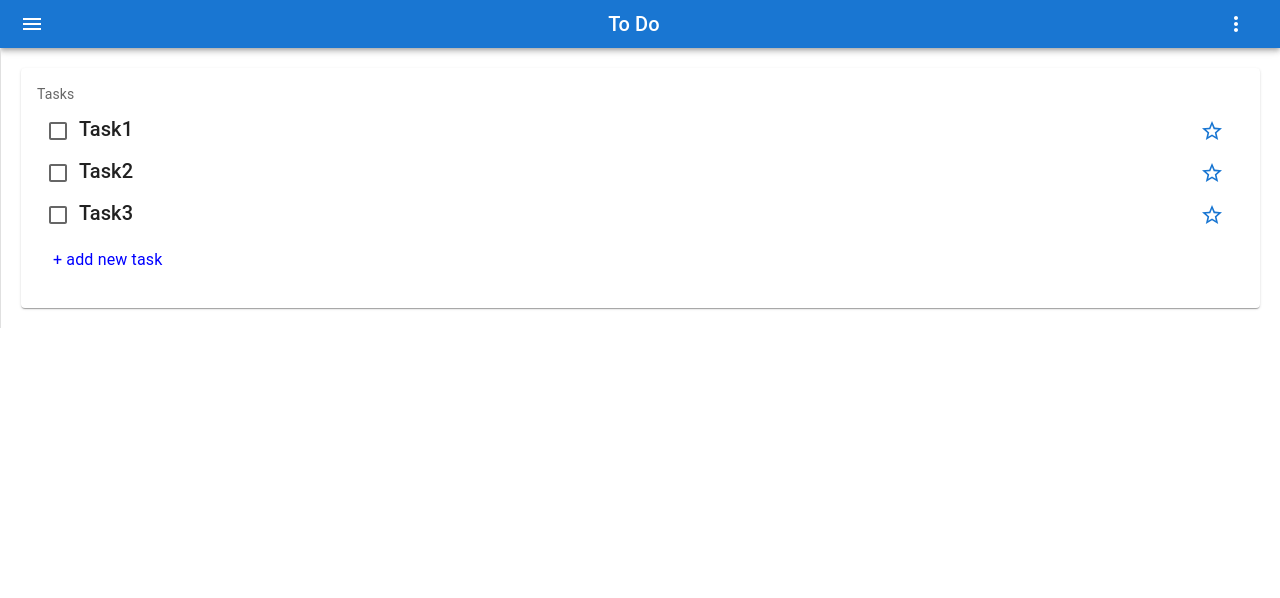
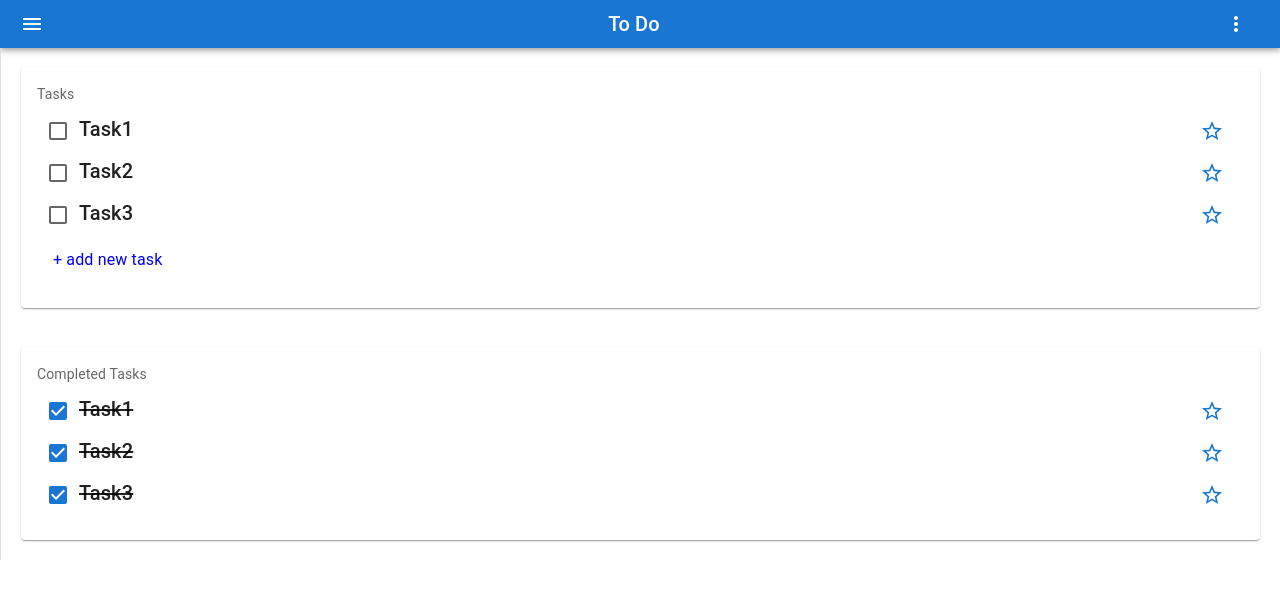
Before and after one commit to maxxlab/todolist, a React (Create React App) app: page / in a window 1280 px wide. Shown: the top 598 px of the page. Built offline with nearby package versions, Linux system fonts and the light colour scheme.

Commit message:
Added Completed Tasks

```diff
--- a/src/component/Main/Main.tsx
+++ b/src/component/Main/Main.tsx
@@ -1,5 +1,6 @@
 import TaskCard from '../TaskCard/TaskCard';
-
+import CompletedTaskCards from '../TaskCard/CompleteTaskCards';
+import CompleteTaskCards from '../TaskCard/CompleteTaskCards';
 
 export default function Main() {
   return (
@@ -10,6 +11,7 @@ export default function Main() {
       height: "100%"
      }}>
       <TaskCard />
+      <CompleteTaskCards/>
     </div>
   );
 }
--- /dev/null
+++ b/src/component/Task/CompletedTask.tsx
@@ -0,0 +1,24 @@
+import Typography from '@mui/material/Typography';
+import Checkbox from '@mui/material/Checkbox';
+import { Button } from '@mui/material';
+import StarBorderIcon from '@mui/icons-material/StarBorder';
+import Box from '@mui/material/Box';
+interface title{
+    taskTitle:string;
+}
+export default function CompletedTask({taskTitle}:title){
+    return(
+    <Box sx={{
+        display: 'flex',
+        flexDirection: "row",
+        justifyContent: "space-between"
+    }}>
+        <Typography variant="h6" component="div" sx={{textDecoration: "line-through"}}>
+            <Checkbox defaultChecked />{taskTitle}
+        </Typography>
+        <Button>
+             <StarBorderIcon color="primary" />
+        </Button>
+    </Box>
+    );
+}
--- /dev/null
+++ b/src/component/TaskCard/CompleteTaskCards.tsx
@@ -0,0 +1,37 @@
+import Card from '@mui/material/Card';
+import CardContent from '@mui/material/CardContent';
+import Typography from '@mui/material/Typography';
+import Box from '@mui/material/Box';
+import Task from "../Task/Task";
+import ListItemButton from '@mui/material/ListItemButton';
+import ListItemText from '@mui/material/ListItemText';
+import CompletedTask from '../Task/CompletedTask';
+export default function CompletedTaskCard() {
+
+  return (
+    <div style={{
+      width: "100%",
+      minWidth: 50,
+      margin: 20,
+      position: "inherit"
+    }}>
+      <Card sx={{marginRight: 5}}>
+        <CardContent>
+          <Typography sx={{ fontSize: 14 }} color="text.secondary" gutterBottom>
+            Completed Tasks
+          </Typography>
+          <Box sx={{
+            display: 'flex',
+            justifyContent: 'space-between',
+            flexDirection: "column"
+          }}>
+            <CompletedTask taskTitle = "Task1"/>
+            <CompletedTask taskTitle = "Task2"/>
+            <CompletedTask taskTitle = "Task3"/>
+          </Box>
+
+        </CardContent>
+      </Card>
+    </div>
+  );
+}
```
